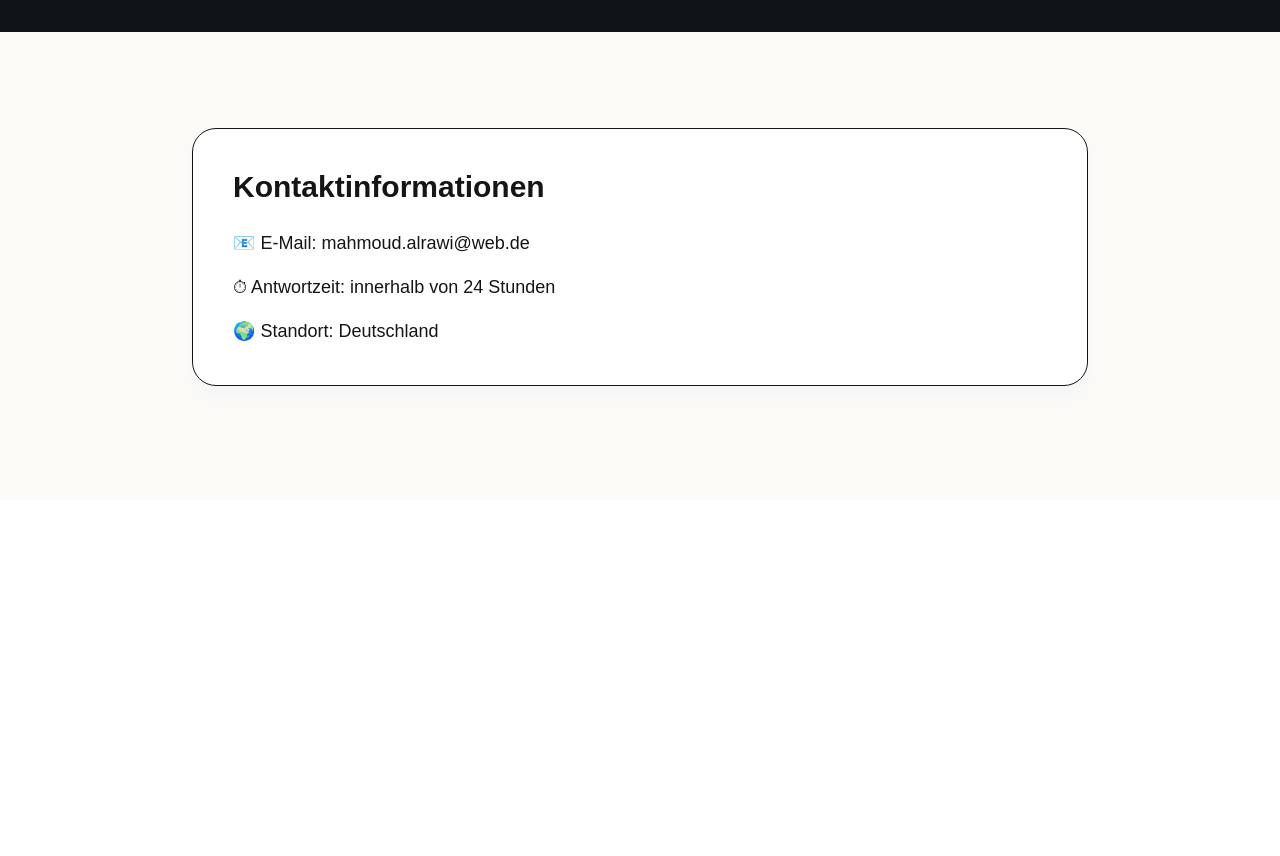
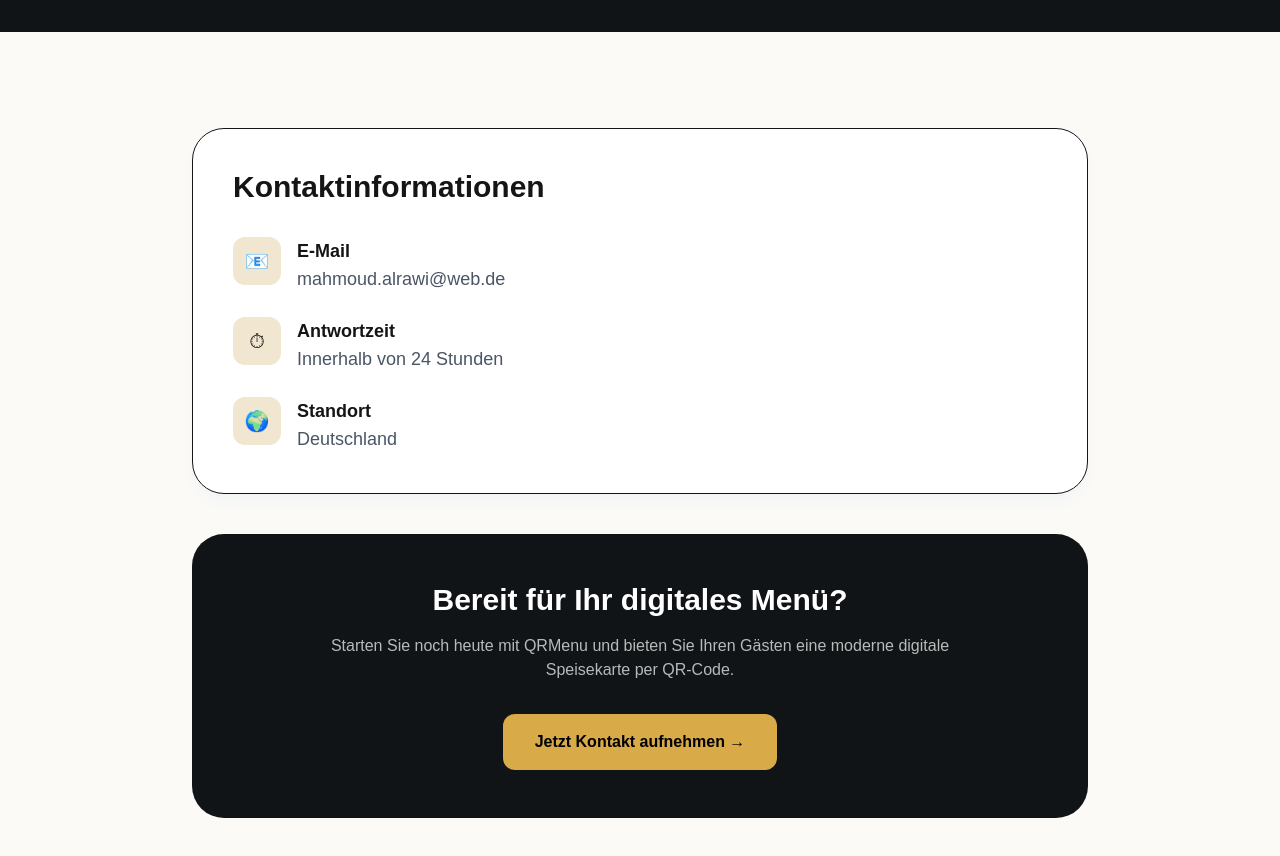
Before and after one commit to ALRAWIHOST/qmenu, a Next.js app: page /kontakt in a window 1280 px wide. Shown: the part 300-1156 px from the top of the page. Before the commit the page ends 800 px from the top, so only its background shows below. Built offline with nearby package versions, Linux system fonts and the light colour scheme.

Commit message:
Improve contact page and SEO

```diff
--- a/src/app/kontakt/page.tsx
+++ b/src/app/kontakt/page.tsx
@@ -1,3 +1,11 @@
+import type { Metadata } from "next";
+
+export const metadata: Metadata = {
+  title: "Kontakt | QRMenu",
+  description:
+    "Kontaktieren Sie das QRMenu Team für Fragen, Support und individuelle Lösungen rund um digitale Speisekarten mit QR-Code.",
+};
+
 export default function KontaktPage() {
   return (
     <main className="min-h-screen bg-[#fbfaf7] text-[#151515]">
@@ -12,29 +20,76 @@ export default function KontaktPage() {
           </h1>
 
           <p className="mx-auto mt-6 max-w-2xl text-lg text-white/70">
-            Haben Sie Fragen zu QMenu? Kontaktieren Sie uns jederzeit.
+            Haben Sie Fragen zu QRMenu? Kontaktieren Sie uns jederzeit.
           </p>
         </div>
       </section>
 
       <section className="px-6 py-24">
-        <div className="mx-auto max-w-4xl rounded-3xl border bg-white p-10 shadow-lg shadow-gray-100">
-          <h2 className="mb-6 text-3xl font-extrabold">
-            Kontaktinformationen
-          </h2>
+        <div className="mx-auto max-w-4xl">
+          <div className="rounded-[2rem] border bg-white p-10 shadow-lg shadow-gray-100">
+            <h2 className="mb-8 text-3xl font-extrabold">
+              Kontaktinformationen
+            </h2>
 
-          <div className="space-y-4 text-lg">
-            <p>
-              📧 E-Mail: mahmoud.alrawi@web.de
+            <div className="space-y-6 text-lg">
+              <div className="flex items-start gap-4">
+                <div className="flex h-12 w-12 items-center justify-center rounded-xl bg-[#f1e6cf] text-xl">
+                  📧
+                </div>
+
+                <div>
+                  <h3 className="font-bold">E-Mail</h3>
+                  <p className="text-gray-600">
+                    mahmoud.alrawi@web.de
+                  </p>
+                </div>
+              </div>
+
+              <div className="flex items-start gap-4">
+                <div className="flex h-12 w-12 items-center justify-center rounded-xl bg-[#f1e6cf] text-xl">
+                  ⏱
+                </div>
+
+                <div>
+                  <h3 className="font-bold">Antwortzeit</h3>
+                  <p className="text-gray-600">
+                    Innerhalb von 24 Stunden
+                  </p>
+                </div>
+              </div>
+
+              <div className="flex items-start gap-4">
+                <div className="flex h-12 w-12 items-center justify-center rounded-xl bg-[#f1e6cf] text-xl">
+                  🌍
+                </div>
+
+                <div>
+                  <h3 className="font-bold">Standort</h3>
+                  <p className="text-gray-600">
+                    Deutschland
+                  </p>
+                </div>
+              </div>
+            </div>
+          </div>
+
+          <div className="mt-10 rounded-[2rem] bg-[#111416] px-8 py-12 text-center text-white">
+            <h2 className="mb-4 text-3xl font-extrabold">
+              Bereit für Ihr digitales Menü?
+            </h2>
+
+            <p className="mx-auto mb-8 max-w-2xl text-white/70">
+              Starten Sie noch heute mit QRMenu und bieten Sie Ihren Gästen
+              eine moderne digitale Speisekarte per QR-Code.
             </p>
 
-            <p>
-              ⏱ Antwortzeit: innerhalb von 24 Stunden
-            </p>
-
-            <p>
-              🌍 Standort: Deutschland
-            </p>
+            <a
+              href="mailto:mahmoud.alrawi@web.de"
+              className="inline-block rounded-xl bg-[#d8aa48] px-8 py-4 font-bold text-black hover:bg-[#e7bd62]"
+            >
+              Jetzt Kontakt aufnehmen →
+            </a>
           </div>
         </div>
       </section>
```
